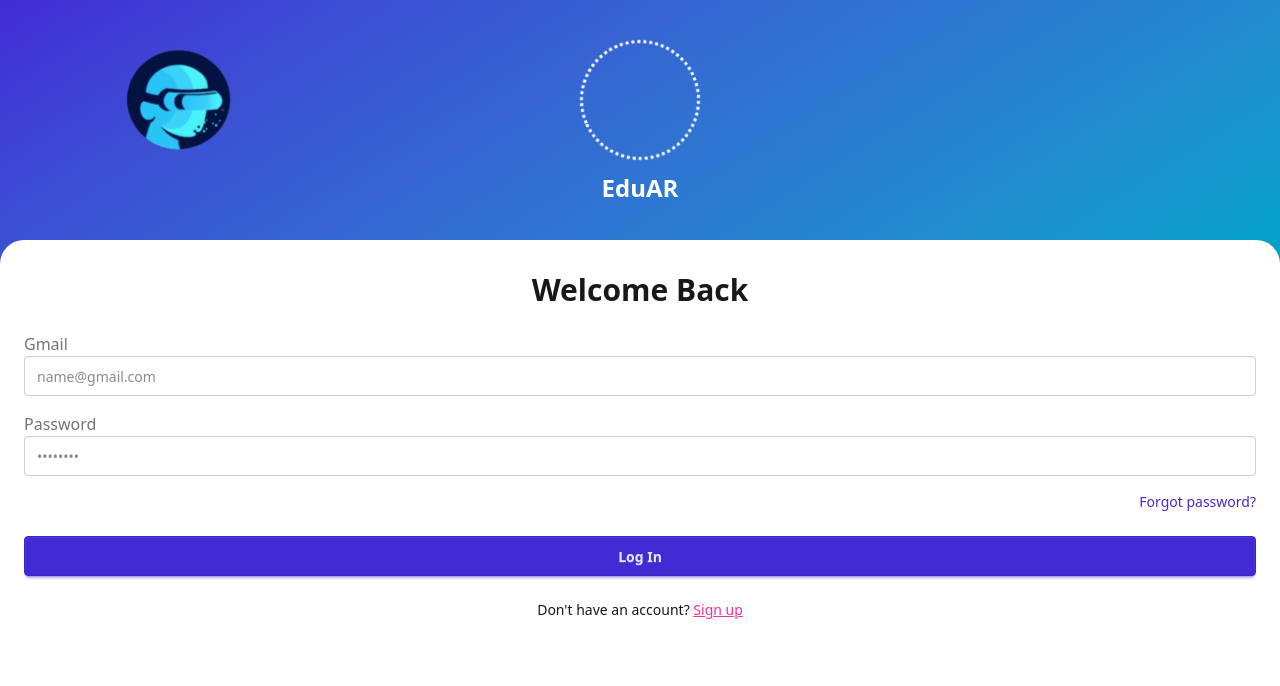
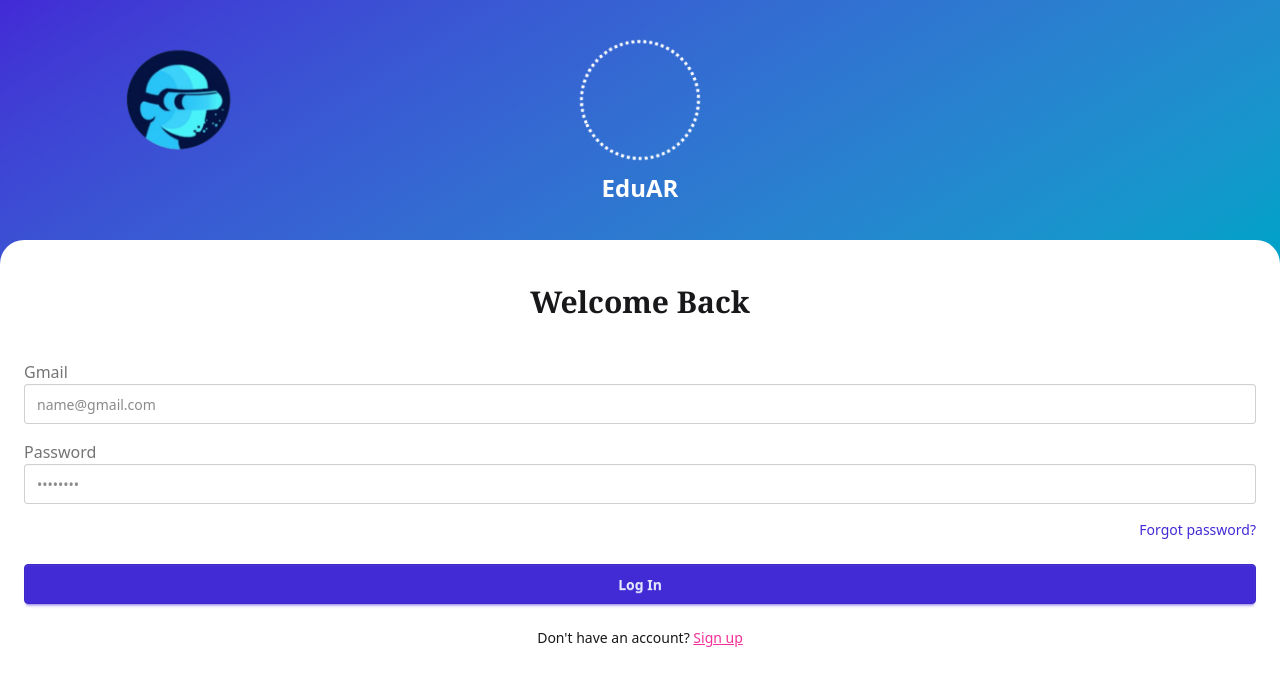
Before and after one commit to tortangChris/EduAR-PWA, a React (Vite) app: page /auth/login in a window 1280 px wide. Shown: the top 686 px of the page. Built offline with nearby package versions, Linux system fonts and the light colour scheme.

Commit message:
Improve Log In UI

```diff
--- a/src/auth/LogIn.jsx
+++ b/src/auth/LogIn.jsx
@@ -13,21 +13,20 @@ const LogIn = () => {
     <div className="min-h-screen bg-gradient-to-br from-primary to-accent flex flex-col justify-between">
       {/* Logo and Title */}
       <div className="text-center pt-10 relative flex flex-col items-center">
-        {/* Circular rotating dotted border */}
         <div className="absolute w-30 h-30 rounded-full border-3 border-dotted border-white animate-spin-slow"></div>
 
-        {/* Logo */}
         <img
           src="/icons/eduar1.png"
           alt="EduAR Logo"
           className="mx-auto w-35 h-30 mb-3 ml-28 relative z-10"
         />
-        <h1 className="text-2xl font-bold text-white relative z-10">EduAR</h1>
+        <h1 className="text-2xl font-bold text-white relative z-10 ">EduAR</h1>
       </div>
 
-      {/* Full-width Bottom Container */}
       <div className="w-full bg-base-100 shadow-xl rounded-t-3xl px-6 py-8 h-[70vh]">
-        <h2 className="text-3xl font-bold text-center mb-6">Welcome Back</h2>
+        <h2 className="text-3xl font-bold text-center mt-3 mb-10 font-serif">
+          Welcome Back
+        </h2>
 
         <form onSubmit={handleLogin} className="space-y-4">
           <div className="form-control">
@@ -73,7 +72,6 @@ const LogIn = () => {
         </p>
       </div>
 
-      {/* Custom animation for slow spin */}
       <style>{`
         @keyframes spin-slow {
           0% { transform: rotate(0deg); }
```
